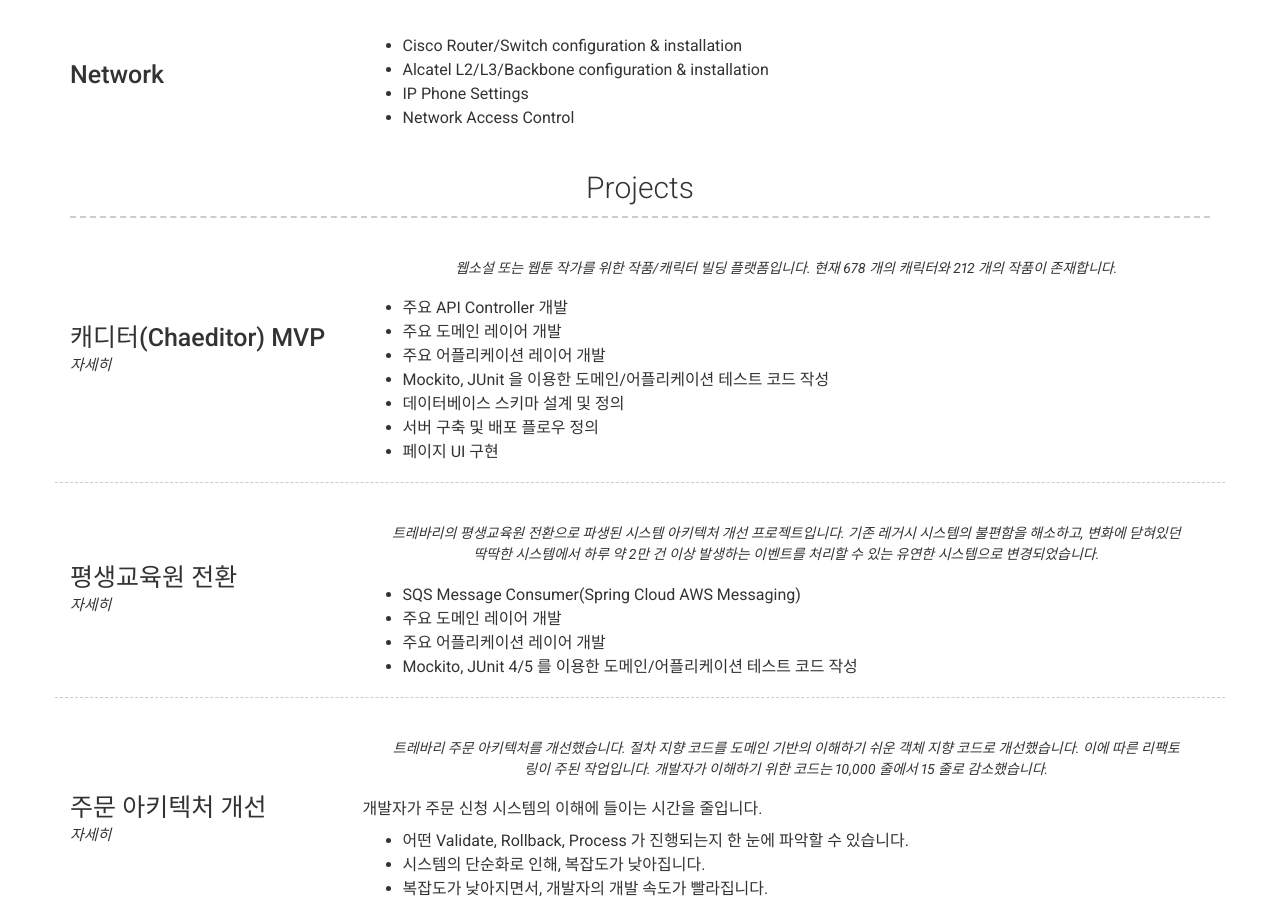
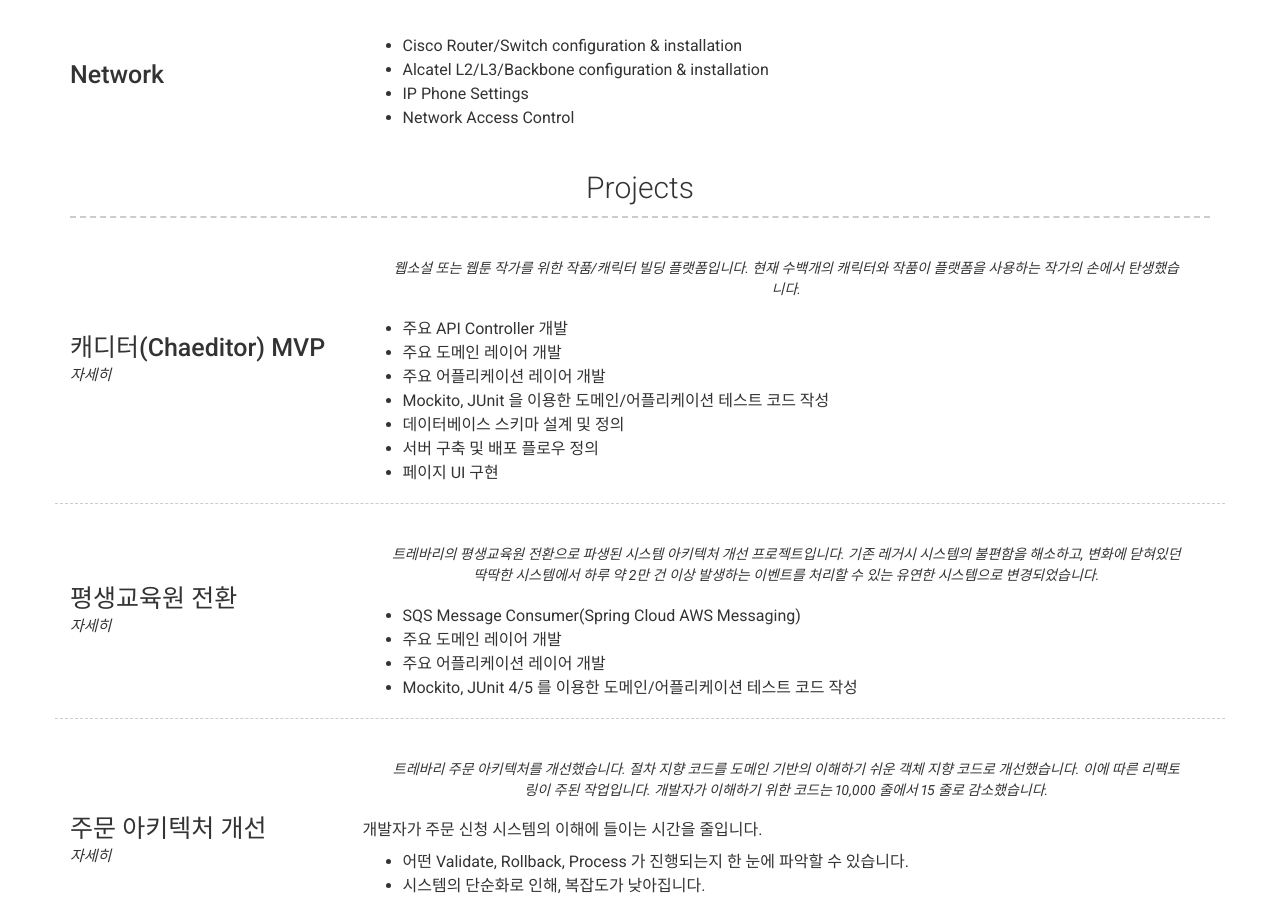
Before and after one commit to currenjin/resume, a Jekyll site: the page built from index.md, in a window 1280 px wide and 900 px high, scrolled down 1726 px. Built offline with Jekyll 4.4.1, drawn with Linux system fonts in a browser that asks for light colours; nearby versions of some CDN libraries.

Commit message:
update: chaeditor

```diff
--- a/_config.yml
+++ b/_config.yml
@@ -139,7 +139,7 @@ content:
         link: https://currenjin.notion.site/CJ-ENM-CHAEDITOR-12564b2d2e294011969b10af041b7aaf
         link_text: 자세히
         quote: >
-          웹소설 또는 웹툰 작가를 위한 작품/캐릭터 빌딩 플랫폼입니다. 현재 678 개의 캐릭터와 212 개의 작품이 존재합니다.<br>
+          웹소설 또는 웹툰 작가를 위한 작품/캐릭터 빌딩 플랫폼입니다. 현재 수백개의 캐릭터와 작품이 플랫폼을 사용하는 작가의 손에서 탄생했습니다.<br>
         description: |
           - 주요 API Controller 개발
           - 주요 도메인 레이어 개발
```
